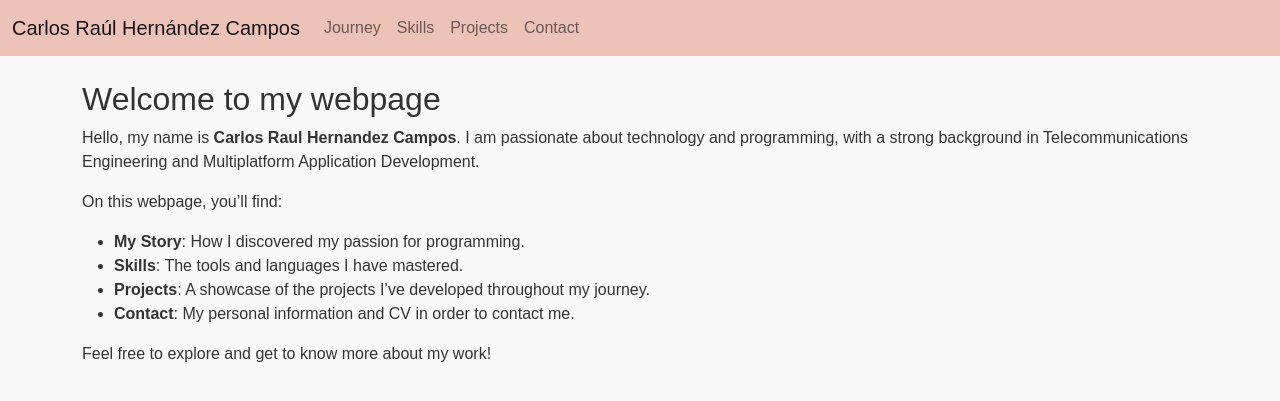
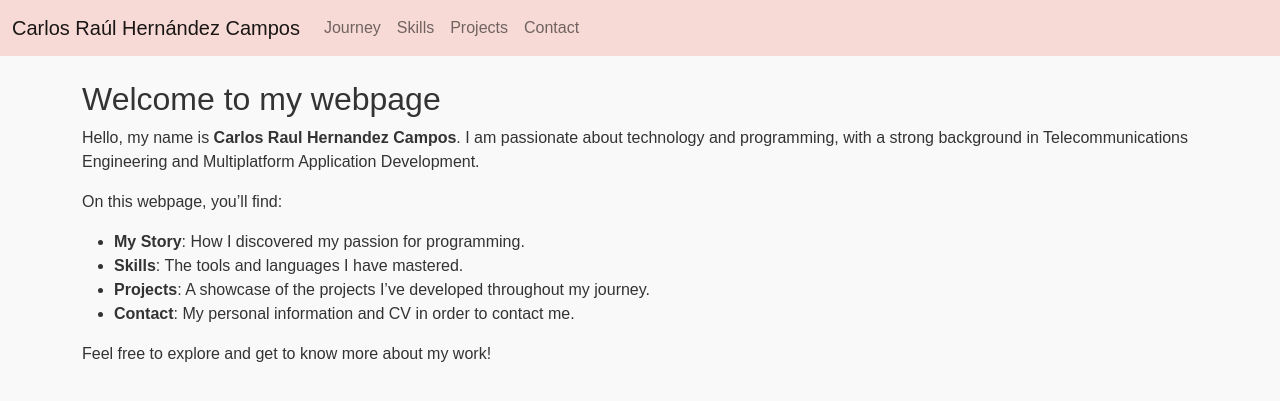
Before and after one commit to CarlosHernandezCR/CarlosHernandezCR.github.io, a Jekyll site: the page built from index.md, in a window 1280 px wide. Shown: the top 401 px of the page. Built offline with Jekyll 4.4.1, drawn with Linux system fonts in a browser that asks for light colours.

Commit message:
Update style.css

```diff
--- a/assets/css/style.css
+++ b/assets/css/style.css
@@ -7,7 +7,7 @@ body {
 }
 
 .navbar {
-  background-color: #edc2b9;
+  background-color: #f7dad5;
 }
 
 .nav-link {
```
